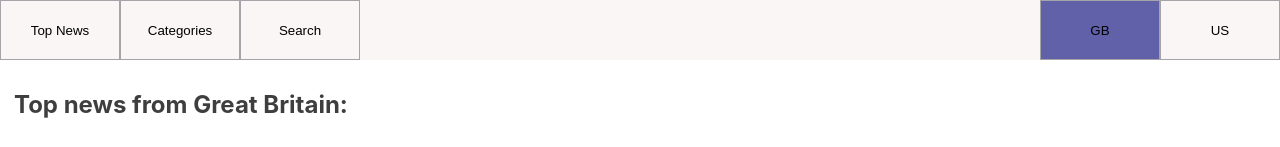
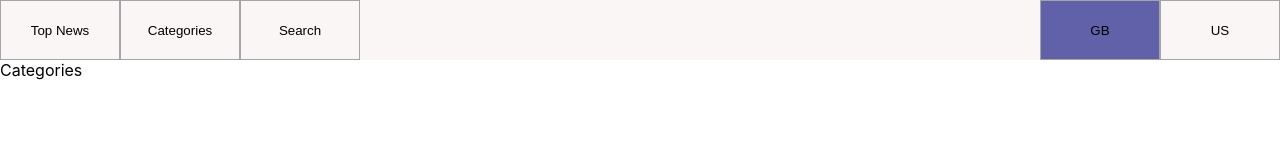
Before and after one commit to BrsJsk/newsapp, a React (Create React App) app: page /categories in a window 1280 px wide. Shown: the top 147 px of the page. Built offline with nearby package versions, Linux system fonts and the light colour scheme.

Commit message:
React router (#4)

```diff
--- a/package.json
+++ b/package.json
@@ -8,6 +8,7 @@
     "@testing-library/user-event": "^12.1.10",
     "react": "^17.0.1",
     "react-dom": "^17.0.1",
+    "react-router-dom": "^5.2.0",
     "react-scripts": "4.0.0",
     "styled-components": "^5.2.1",
     "web-vitals": "^0.2.4"
--- a/src/App.js
+++ b/src/App.js
@@ -1,11 +1,33 @@
 import {Home} from "./Home";
 import React from "react";
+import {
+	BrowserRouter as Router,
+	Switch,
+	Route,
+} from "react-router-dom";
+import {Header} from "./shared";
+import Categories from "./Categories/Categories";
+import Search from "./Search/Search";
 
 function App() {
 	return (
-		<div className="App">
-			<Home/>
-		</div>
+		<Router>
+			<div>
+				<Header/>
+
+				<Switch>
+					<Route path="/search">
+						<Search />
+					</Route>
+					<Route path="/categories">
+						<Categories	/>
+					</Route>
+					<Route path="/">
+						<Home />
+					</Route>
+				</Switch>
+			</div>
+		</Router>
 	);
 }
 
--- /dev/null
+++ b/src/Categories/Categories.js
@@ -0,0 +1,9 @@
+import React from 'react';
+
+function Categories() {
+	return (
+		<div>Categories</div>
+	);
+}
+
+export default Categories;
--- /dev/null
+++ b/src/Categories/index.js
@@ -0,0 +1 @@
+export * from './Categories';
--- a/src/Home/Home.js
+++ b/src/Home/Home.js
@@ -1,11 +1,9 @@
 import React from "react";
-import {Header} from "../shared";
 import {TopNews} from "../News";
 
 export function Home() {
 	return (
 		<div>
-			<Header/>
 
 			<TopNews />
 		</div>
--- /dev/null
+++ b/src/Search/Search.js
@@ -0,0 +1,9 @@
+import React from 'react';
+
+function Search() {
+	return (
+		<div>Search</div>
+	);
+}
+
+export default Search;
--- /dev/null
+++ b/src/Search/index.js
@@ -0,0 +1 @@
+export * from './Search';
--- a/src/shared/Header.js
+++ b/src/shared/Header.js
@@ -1,13 +1,14 @@
 import React from "react";
 import styled from 'styled-components';
+import {Link} from "react-router-dom";
 
 export function Header() {
 	return (
 		<HeaderWrapper>
 			<div>
-				<HeaderButton>Top News</HeaderButton>
-				<HeaderButton>Categories</HeaderButton>
-				<HeaderButton>Search</HeaderButton>
+				<Link to="/"><HeaderButton>Top News</HeaderButton></Link>
+				<Link to="/categories"><HeaderButton>Categories</HeaderButton></Link>
+				<Link to="/search"><HeaderButton>Search</HeaderButton></Link>
 			</div>
 
 			<div>
```
Also changed, not shown: 1 other file (tests, documents, lock files or other folders).
